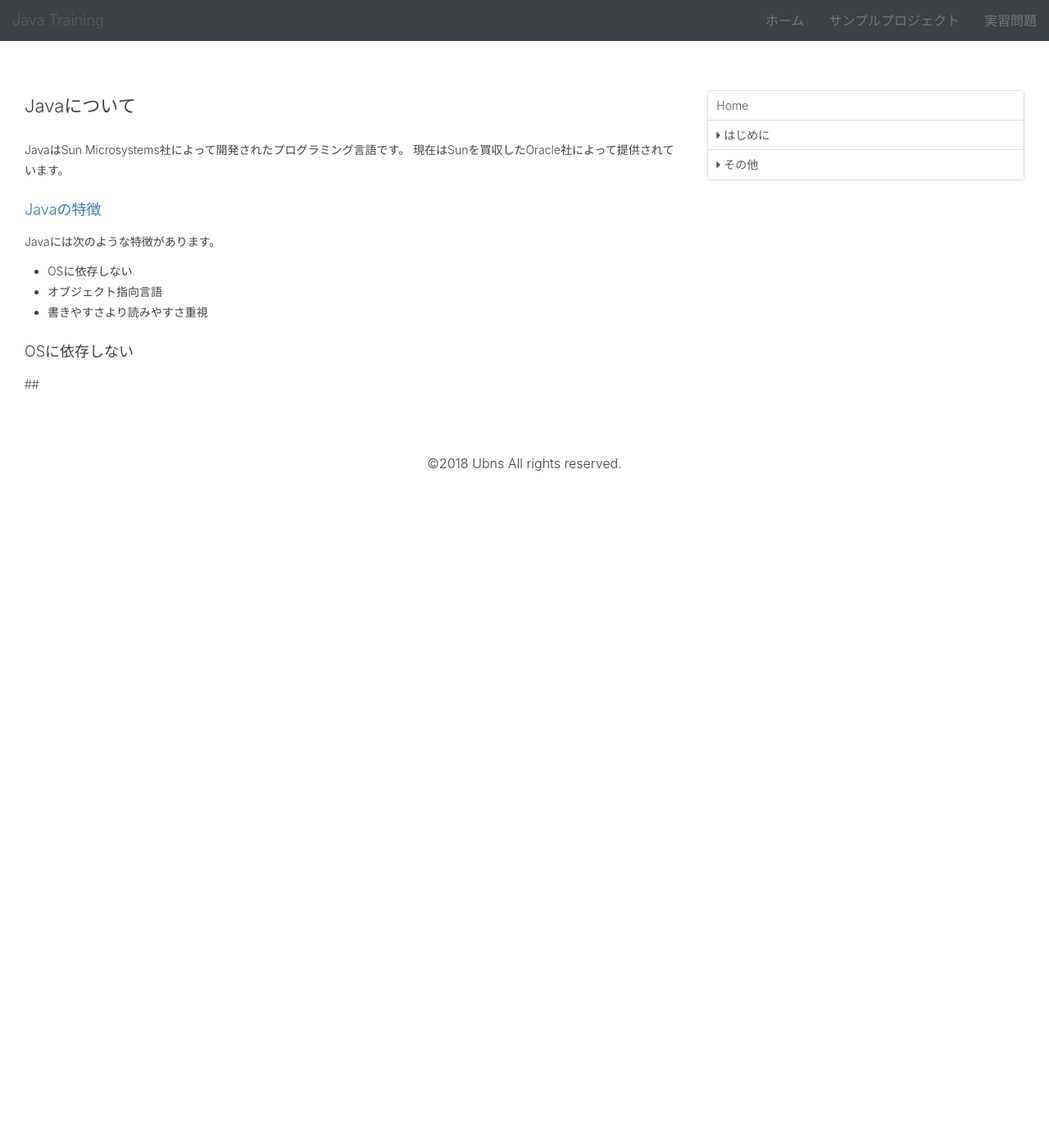
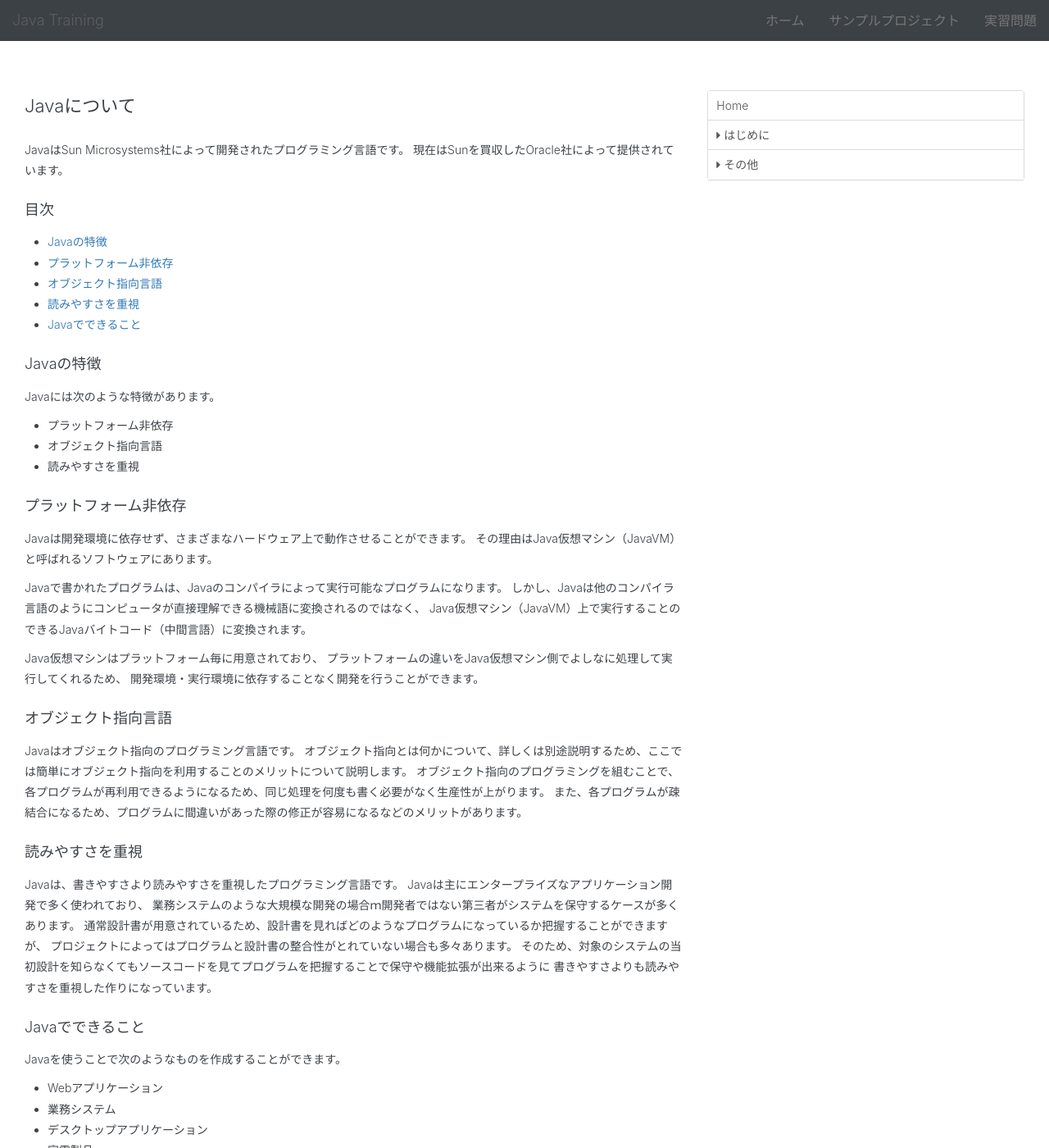
Before and after one commit to modulesjp/JavaTraining, a Jekyll site: the page built from docs/introductions/1.0.1.about-java.md, in a window 1280 px wide and 1400 px high. Shown: the whole window at 82% size. Built offline with Jekyll 4.4.1, drawn with Linux system fonts in a browser that asks for light colours; nearby versions of some CDN libraries; our own code applies the rules of GitHub Pages for plain Markdown files.

Commit message:
First commit at 2018.03.28

```diff
--- a/docs/introductions/1.0.1.about-java.md
+++ b/docs/introductions/1.0.1.about-java.md
@@ -2,14 +2,51 @@
 JavaはSun Microsystems社によって開発されたプログラミング言語です。
 現在はSunを買収したOracle社によって提供されています。
 
-### <a name="sec1">Javaの特徴</a>
+### 目次
+* [Javaの特徴](#sec1)
+* [プラットフォーム非依存](#sec2)
+* [オブジェクト指向言語](#sec3)
+* [読みやすさを重視](#sec4)
+* [Javaでできること](#sec5)
+
+### <a name="sec1"></a>Javaの特徴
 Javaには次のような特徴があります。
 
-* OSに依存しない
+* プラットフォーム非依存
 * オブジェクト指向言語
-* 書きやすさより読みやすさ重視
+* 読みやすさを重視
 
-### OSに依存しない
+### プラットフォーム非依存
+Javaは開発環境に依存せず、さまざまなハードウェア上で動作させることができます。
+その理由はJava仮想マシン（JavaVM）と呼ばれるソフトウェアにあります。
 
+Javaで書かれたプログラムは、Javaのコンパイラによって実行可能なプログラムになります。
+しかし、Javaは他のコンパイラ言語のようにコンピュータが直接理解できる機械語に変換されるのではなく、
+Java仮想マシン（JavaVM）上で実行することのできるJavaバイトコード（中間言語）に変換されます。
 
-##
+Java仮想マシンはプラットフォーム毎に用意されており、
+プラットフォームの違いをJava仮想マシン側でよしなに処理して実行してくれるため、
+開発環境・実行環境に依存することなく開発を行うことができます。
+
+### オブジェクト指向言語
+Javaはオブジェクト指向のプログラミング言語です。
+オブジェクト指向とは何かについて、詳しくは別途説明するため、ここでは簡単にオブジェクト指向を利用することのメリットについて説明します。
+オブジェクト指向のプログラミングを組むことで、各プログラムが再利用できるようになるため、同じ処理を何度も書く必要がなく生産性が上がります。
+また、各プログラムが疎結合になるため、プログラムに間違いがあった際の修正が容易になるなどのメリットがあります。
+
+### 読みやすさを重視
+Javaは、書きやすさより読みやすさを重視したプログラミング言語です。
+Javaは主にエンタープライズなアプリケーション開発で多く使われており、
+業務システムのような大規模な開発の場合ｍ開発者ではない第三者がシステムを保守するケースが多くあります。
+通常設計書が用意されているため、設計書を見ればどのようなプログラムになっているか把握することができますが、
+プロジェクトによってはプログラムと設計書の整合性がとれていない場合も多々あります。
+そのため、対象のシステムの当初設計を知らなくてもソースコードを見てプログラムを把握することで保守や機能拡張が出来るように
+書きやすさよりも読みやすさを重視した作りになっています。
+
+### Javaでできること
+Javaを使うことで次のようなものを作成することができます。
+* Webアプリケーション
+* 業務システム
+* デスクトップアプリケーション
+* 家電製品
+* Andoroidアプリケーション
```
